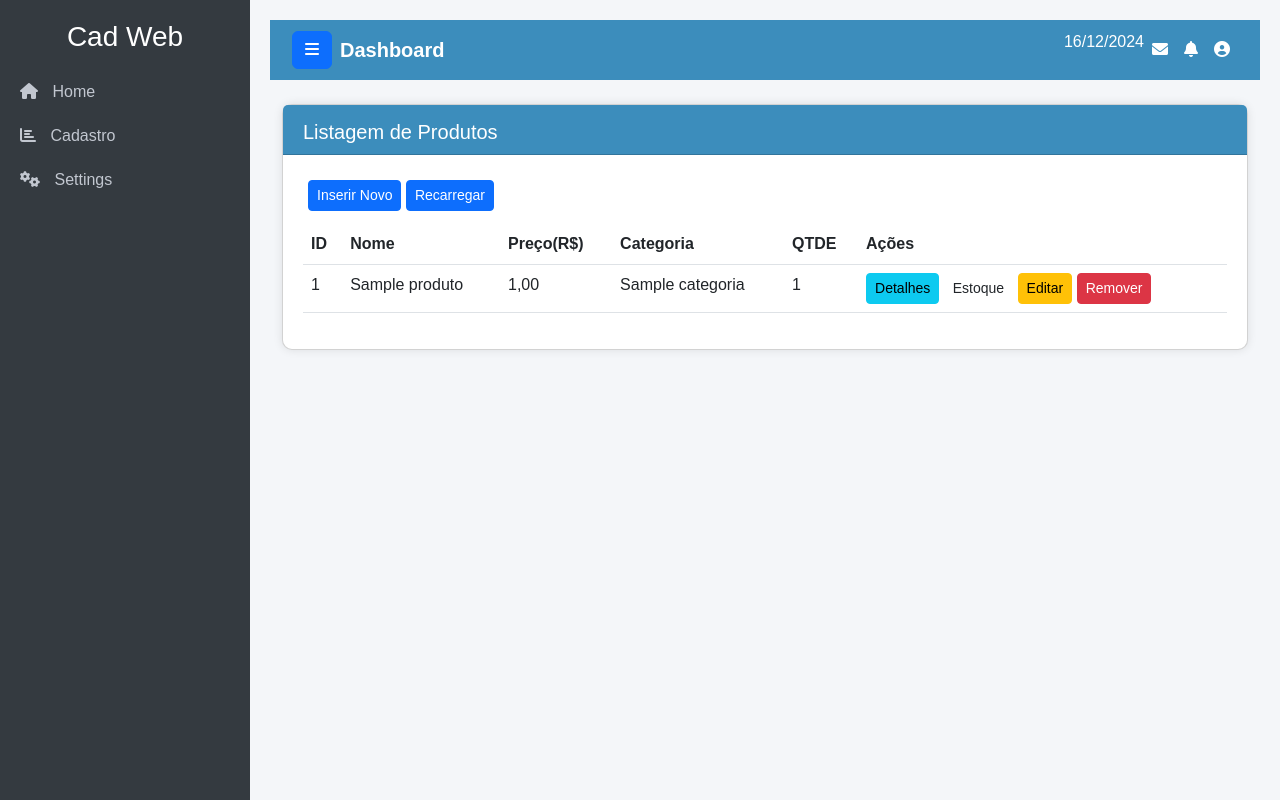
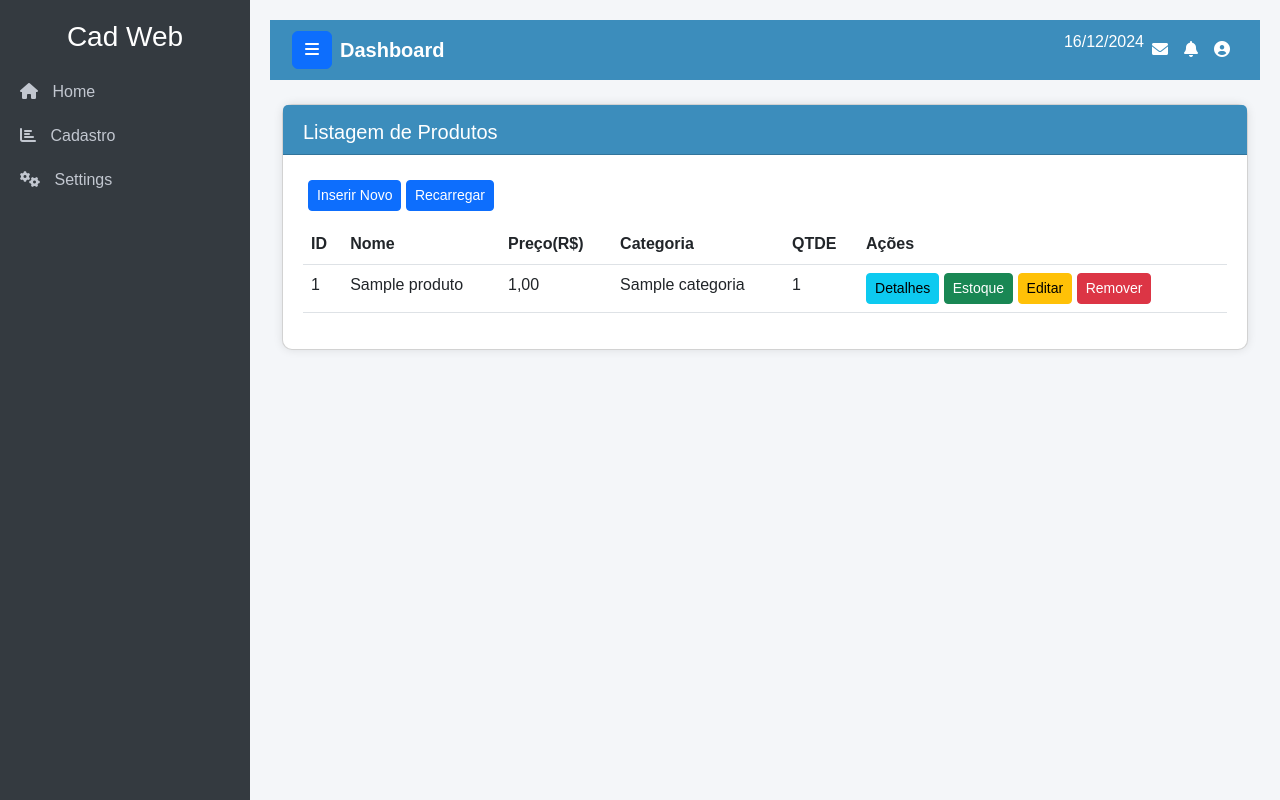
Before and after one commit to Y4NG0D/CadWeb, a Django app: page /produto/lista/ in a window 1280 px wide. Run offline with Django 4.2, Linux system fonts and the light colour scheme; tables that the repository leaves empty hold one stand-in row (values such as "Sample post"); some libraries are stand-ins or nearby versions.

Commit message:
Obrigado deus por permitir n me matar por causa desse codigo

```diff
--- a/home/forms.py
+++ b/home/forms.py
@@ -102,7 +102,7 @@ class ProdutoForm(forms.ModelForm):
 
 class EstoqueForm(forms.ModelForm):
     class Meta:
-        model: Estoque
+        model = Estoque
         fields = ['produto', 'qtde']
 
         widgets = {
--- a/home/models.py
+++ b/home/models.py
@@ -27,7 +27,6 @@ class Produto(models.Model):
      nome = models.CharField(max_length=100)
      preco = models.DecimalField(max_digits=10, decimal_places=2, blank=False)
      categoria = models.ForeignKey(Categoria, on_delete=models.CASCADE)
-     imagem = models.ImageField(upload_to='produtos/', null=True, blank=True)
      img_base64 = models.TextField(blank=True)
 
      def __str__(self):
--- a/home/views.py
+++ b/home/views.py
@@ -1,8 +1,8 @@
 from django.http import Http404
 from django.shortcuts import render, redirect, get_object_or_404
 from django.contrib import messages
-from .models import Categoria, Cliente, Produto
-from .forms import CategoriaForm, ClienteForm, ProdutoForm
+from .models import Categoria, Cliente, Produto, Estoque
+from .forms import CategoriaForm, ClienteForm, ProdutoForm, EstoqueForm
 
 def index(request):
     return render(request,'index.html')
--- a/templates/produto/lista.html
+++ b/templates/produto/lista.html
@@ -31,7 +31,7 @@
         <td>{{ produto.estoque.qtde }}</td>
         <td>
           <button onclick="location='{% url 'detalhe_produto' produto.id %}'" class="btn btn-info btn-sm">Detalhes </button>
-          <a href="{% url 'ajustar_estoque' produto.id %}" class="btn btn-sucess btn-sm">Estoque</a>
+          <a href="{% url 'ajustar_estoque' produto.id %}" class="btn btn-success btn-sm">Estoque</a>
           <a href="{% url 'editar_produto' produto.id %}" class="btn btn-warning btn-sm">Editar</a>
           <a href="{% url 'remover_produto' produto.id %}" class="btn btn-danger btn-sm"
           onclick="return confirm('Tem certeza que deseja remover este registro?');">Remover</a>
```
Also changed, not shown: home/migrations/0003_produto_estoque.py, home/migrations/0004_produto_imagem_estoque.py (deleted).
